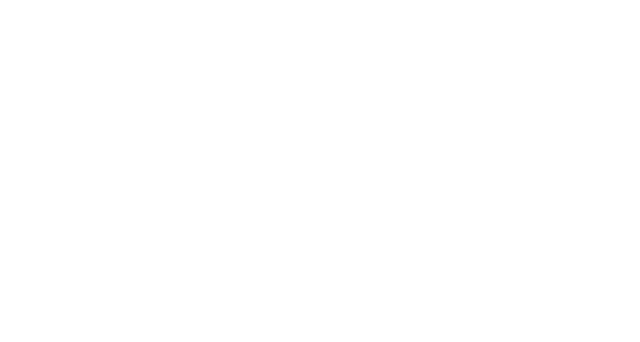
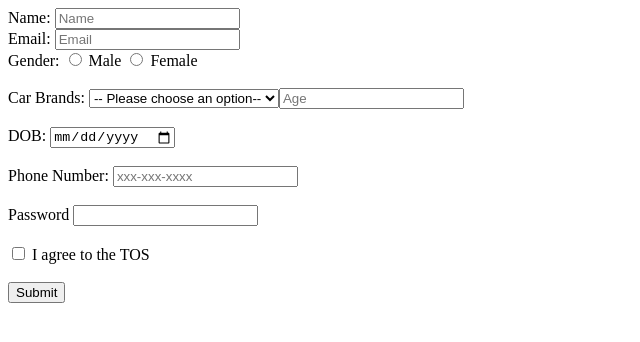
Before and after one commit to acciojob/signup-form-car-anideva, a website: page main.html in a window 1280 px wide. Shown: the whole page, without its empty margins (0-640 px from the left). Drawn offline with Linux system fonts and the light colour scheme.

Commit message:
created a submission

```diff
--- a/main.html
+++ b/main.html
@@ -8,6 +8,65 @@
 
 <body>
 	<!-- the entire body must be written by student -->
+	<form action="#" method="post">
+		<!-- name -->
+		<label for="name">Name:</label>
+		<input type ="text" id ="name" required placeholder="Name"
+			<br> <br>
+
+			<!-- email -->
+		<label for="email">Email:</label>
+		<input type ="text" id ="email" required placeholder="Email"
+<br> <br>
+			<!-- gender -->
+		<label>Gender:</label>
+		<input type="radio" id ="gender_m" name="gender" value="male" required>
+		<label for="gender_m">Male</label>
+
+		<input type="radio" id ="gender_f" name="gender" value="female" required>
+		<label for="gender_f">Female</label>
+
+		<br> <br>
+
+		<!-- car brands -->
+		<label for="cars">Car Brands:</label>
+<select id="cars" name="cars" required>
+	<option value="">-- Please choose an option--</option>
+<option value="bmw">BMW</option>
+	<option value="swift">SWIFT</option>
+	<option value="alto">ALTO</option>
+	<option value="tiago">TIAGO</option>
+	<option value="auto">AUTO</option>
+
+	<br><br>
+<!-- AGE -->
+	 <label for="age">Age:</label>
+    <input type="number" id="age" name="age" required placeholder="Age">
+    <br><br>
+
+	<!-- DOB -->
+	<label for ="dob">DOB:</label>
+	<input type="date" id="dob" name="dob" required>
+
+	<br><br>
+	<!-- phone number -->
+	<label for ="phone number">Phone Number:</label>
+	<input type="tel" id="tel" name="tel" placeholder="xxx-xxx-xxxx">
+	<br><br>
+
+	<!-- password -->
+	<label for="password">Password</label>
+	<input type="password" id="password" name="password" required password="Password">
+	<br><br>
+
+	<!-- TOS -->
+	<input type="checkbox" id="ios" name="tos" required>
+	<lebel for="tos">I agree to the TOS</lebel>
+	<br><br>
+	<!-- submit -->
+	<button type="submit">Submit</button>
+
+	</form>
     <script type="text/javascript" src="./script.js">
 </script>
 
```
